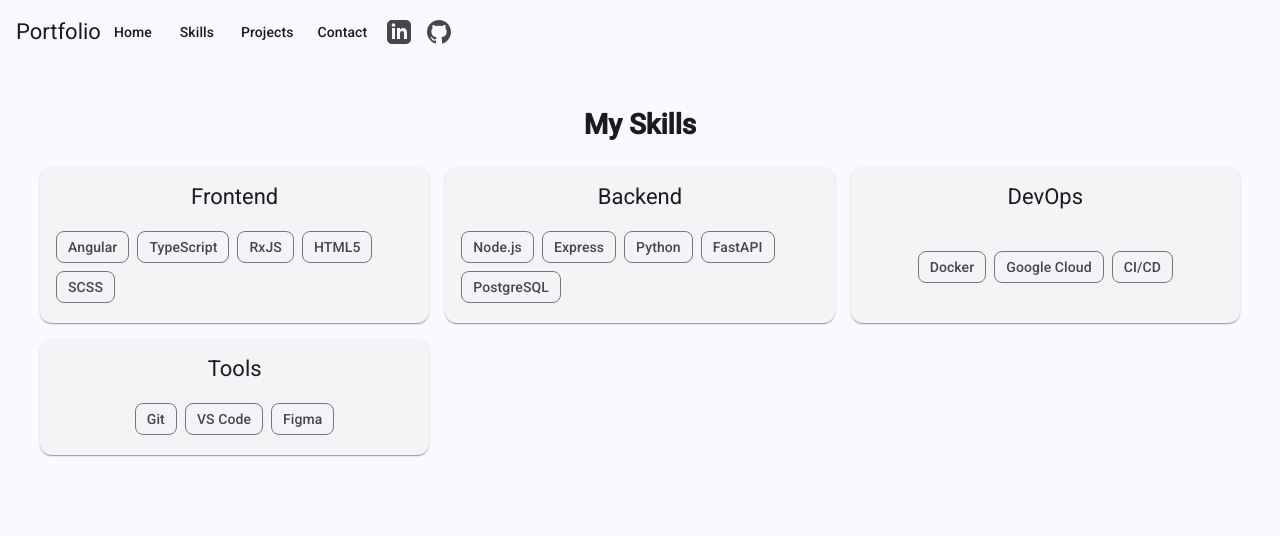
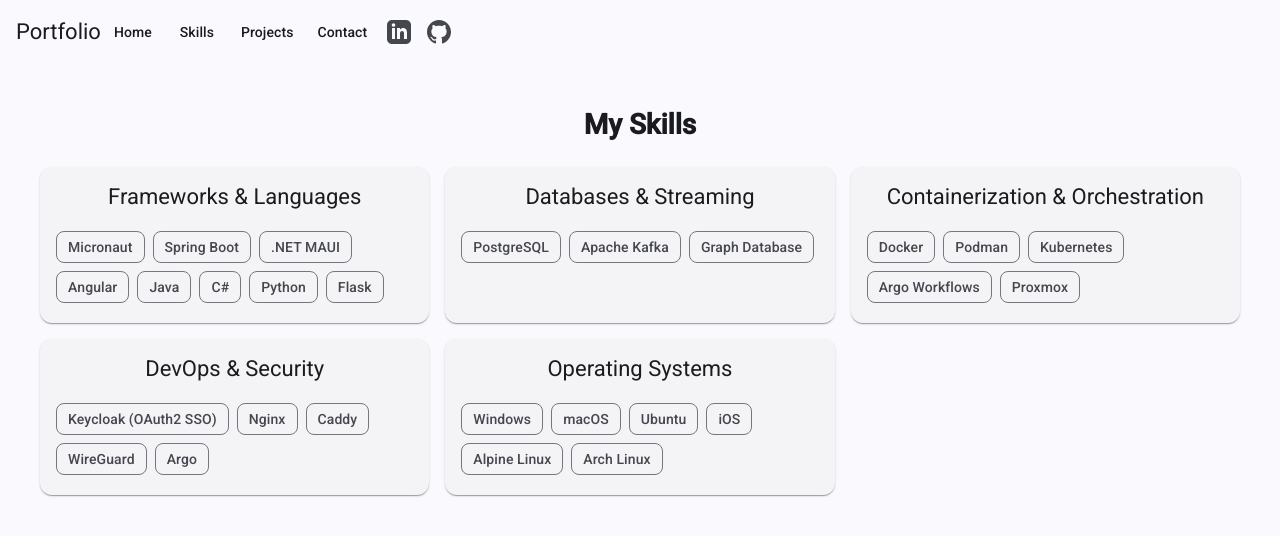
Before and after one commit to jack-turk-5/portfolio-app, an Angular app: page /skills in a window 1280 px wide. Shown: the top 536 px of the page. Built offline with nearby package versions, Linux system fonts and the light colour scheme.

Commit message:
try container + caddy

```diff
--- a/src/app/projects/projects.service.ts
+++ b/src/app/projects/projects.service.ts
@@ -9,22 +9,19 @@
   private readonly projects: Project[] = [
     {
       title: 'FastFill',
-      description: 'A full stack work ticketing solution developed for Panhandle Oilfield Services. Simplifies and automates the invoicing process and eliminates underbilling. Complete with client-side caching, fillable PDF generation, and the ability to forward tickets directly to bookkeeping software.',
-      technologies: ['.NET Maui', 'Micronaut', 'PostgreSQL', 'Docker'],
-      sourceUrl: `${AppConstants.GITHUB_URL}`
+      description: 'A reactive Micronaut backend (using R2DBC and PostgreSQL) to support non-blocking I/O, high concurrency, and seamless real-time ticket workflows. Built a PDF Generation Microservice to automatically generate and deliver work tickets, eliminating the need for manual data entry. Developed a .NET MAUI iOS client for ticket generation, boosting data-capture efficiency for oilfield contractors by 90%.',
+      technologies: ['Micronaut', 'PostgreSQL', 'R2DBC', 'Docker', '.NET MAUI', 'Keycloak', 'Caddy', 'WireGuard']
     },
     {
       title: 'WireGuard Pro',
-      description: 'A simple Angular UI sitting on top of CloudFlare\'s Rust version of WireGuard. Engineered to be run as a Podman container quadlet 100% rootlessly. Currently working on my own BoringTun fork to extend socket activation for 100% native performence.',
-      technologies: ['Angular', 'BoringTun', 'Flask', 'Podman', 'Systemd'],
-      liveUrl: 'https://example.com',
+      description: 'Engineered a fully rootless WireGuard VPN-In-A-Container using Podman Quadlets and BoringTun, eliminating the need for kernel modules and minimizing attack surface while cutting setup time by 75% and simplifying administration. Built a custom Systemd socket-activation-based network stack to forward encrypted traffic to the internet while isolating the host LAN, improving throughput by 40% and achieving near-native user-space performance.',
+      technologies: ['Podman', 'BoringTun', 'Systemd', 'WireGuard', 'Rust'],
       sourceUrl: `${AppConstants.GITHUB_URL}/wireguard-pro`
     },
     {
-      title: 'Project Gamma',
-      description: 'A personal project to explore new technologies and build something fun. This was a great learning experience.',
-      technologies: ['Vue.js', 'GraphQL', 'Apollo', 'Tailwind CSS'],
-      sourceUrl: 'https://github.com/your-profile/project-gamma'
+      title: 'Data Lineage Visualization Tool',
+      description: 'Designed and implemented a Graph Database-backed data lineage visualization tool using Micronaut, consolidating disparate data sources to accelerate audit traceability. Built a Kafka-backed streaming event ledger and updated system to support real-time, event-driven graph modifications and historical metadata recall.',
+      technologies: ['Micronaut', 'Kafka', 'Graph Database', 'Kubernetes', 'Argo Workflows', 'Docker', 'Java']
     }
   ];
 
--- a/src/app/skills/skill.model.ts
+++ b/src/app/skills/skill.model.ts
@@ -1,4 +1,4 @@
 export interface Skill {
   name: string;
-  category: 'Frontend' | 'Backend' | 'DevOps' | 'Tools';
+  category: 'Operating Systems' | 'Frameworks & Languages' | 'Databases & Streaming' | 'Containerization & Orchestration' | 'DevOps & Security';
 }
--- a/src/app/skills/skills.service.ts
+++ b/src/app/skills/skills.service.ts
@@ -6,29 +6,42 @@
 })
 export class SkillsService {
   private readonly skills: Skill[] = [
-    // Frontend
-    { name: 'Angular', category: 'Frontend' },
-    { name: 'TypeScript', category: 'Frontend' },
-    { name: 'RxJS', category: 'Frontend' },
-    { name: 'HTML5', category: 'Frontend' },
-    { name: 'SCSS', category: 'Frontend' },
+    // Frameworks & Languages
+    { name: 'Micronaut', category: 'Frameworks & Languages' },
+    { name: 'Spring Boot', category: 'Frameworks & Languages' },
+    { name: '.NET MAUI', category: 'Frameworks & Languages' },
+    { name: 'Angular', category: 'Frameworks & Languages' },
+    { name: 'Java', category: 'Frameworks & Languages' },
+    { name: 'C#', category: 'Frameworks & Languages' },
+    { name: 'Python', category: 'Frameworks & Languages' },
+    { name: 'Flask', category: 'Frameworks & Languages' },
 
-    // Backend
-    { name: 'Node.js', category: 'Backend' },
-    { name: 'Express', category: 'Backend' },
-    { name: 'Python', category: 'Backend' },
-    { name: 'FastAPI', category: 'Backend' },
-    { name: 'PostgreSQL', category: 'Backend' },
+    // Databases & Streaming
+    { name: 'PostgreSQL', category: 'Databases & Streaming' },
+    { name: 'Apache Kafka', category: 'Databases & Streaming' },
+    { name: 'Graph Database', category: 'Databases & Streaming' },
 
-    // DevOps
-    { name: 'Docker', category: 'DevOps' },
-    { name: 'Google Cloud', category: 'DevOps' },
-    { name: 'CI/CD', category: 'DevOps' },
+    // Containerization & Orchestration
+    { name: 'Docker', category: 'Containerization & Orchestration' },
+    { name: 'Podman', category: 'Containerization & Orchestration' },
+    { name: 'Kubernetes', category: 'Containerization & Orchestration' },
+    { name: 'Argo Workflows', category: 'Containerization & Orchestration' },
+    { name: 'Proxmox', category: 'Containerization & Orchestration' },
 
-    // Tools
-    { name: 'Git', category: 'Tools' },
-    { name: 'VS Code', category: 'Tools' },
-    { name: 'Figma', category: 'Tools' },
+    // DevOps & Security
+    { name: 'Keycloak (OAuth2 SSO)', category: 'DevOps & Security' },
+    { name: 'Nginx', category: 'DevOps & Security' },
+    { name: 'Caddy', category: 'DevOps & Security' },
+    { name: 'WireGuard', category: 'DevOps & Security' },
+    { name: 'Argo', category: 'DevOps & Security' },
+
+    // Operating Systems
+    { name: 'Windows', category: 'Operating Systems' },
+    { name: 'macOS', category: 'Operating Systems' },
+    { name: 'Ubuntu', category: 'Operating Systems' },
+    { name: 'iOS', category: 'Operating Systems' },
+    { name: 'Alpine Linux', category: 'Operating Systems' },
+    { name: 'Arch Linux', category: 'Operating Systems' },
   ];
 
   getSkills(): Skill[] {
--- a/src/styles.scss
+++ b/src/styles.scss
@@ -70,12 +70,14 @@
     flex-grow: 1;
     display: flex;
     flex-direction: column;
-    align-items: center;
-    justify-content: center;
+    align-items: flex-start;
+    justify-content: flex-start;
+    text-align: left;
   }
 
   mat-card-actions {
     justify-content: center;
+    margin-top: auto;
   }
 
   mat-chip-set {
```
Also changed, not shown: 2 other files (tests, documents, lock files or other folders).
